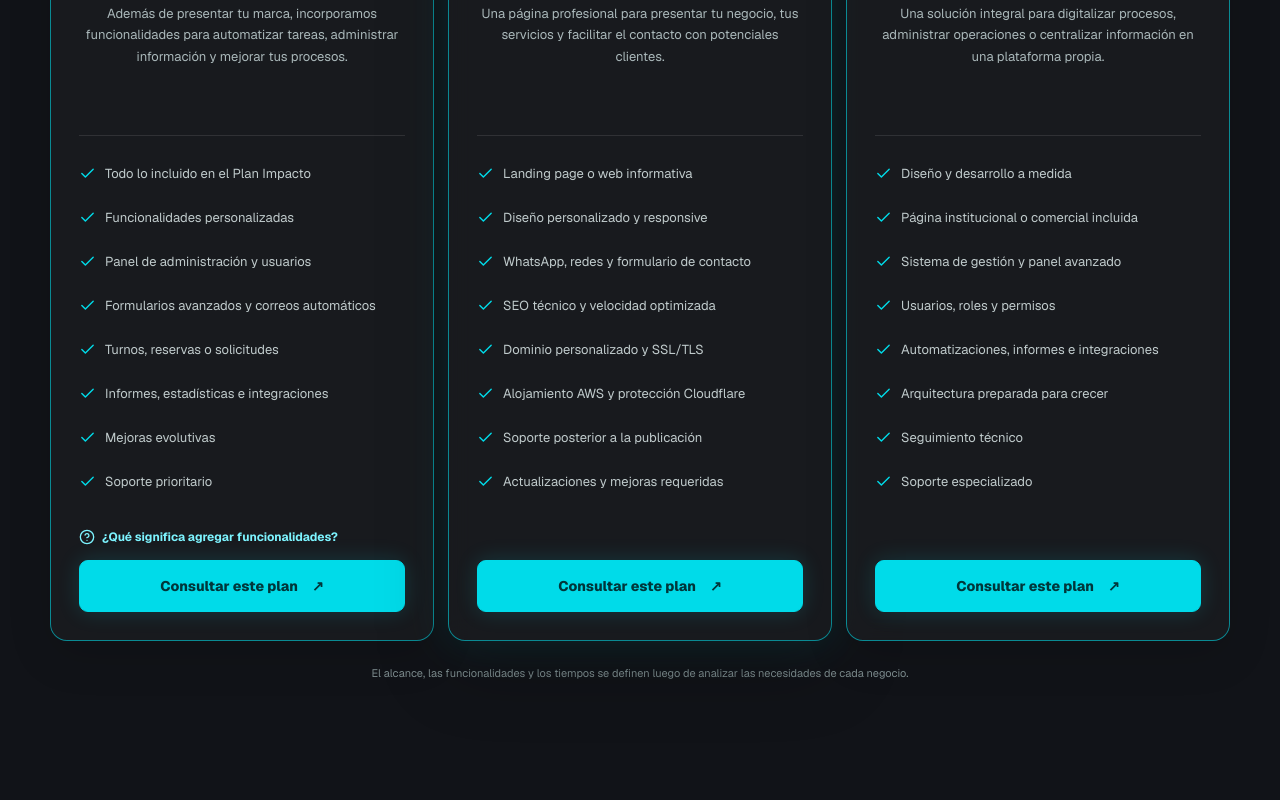
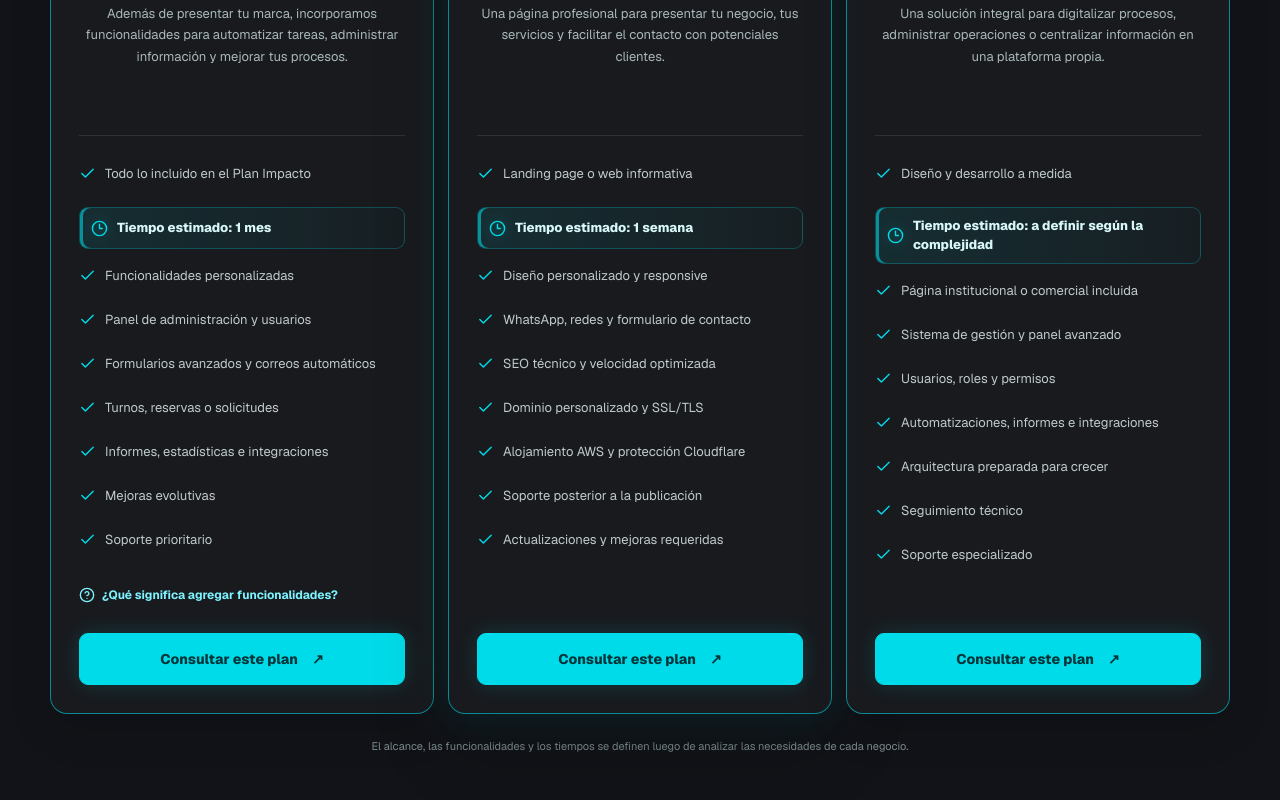
Before and after one commit to hberrino/hbdigitalstudio, a Next.js app: page / in a window 1280 px wide. Shown: the part 7080-7880 px from the top of the page. Built offline with nearby package versions, Linux system fonts and the light colour scheme.

Commit message:
Destaca los tiempos estimados de los planes

```diff
--- a/app/components/PlanCard.jsx
+++ b/app/components/PlanCard.jsx
@@ -1,4 +1,4 @@
-import { Check, CircleHelp } from "lucide-react";
+import { Check, CircleHelp, Clock3 } from "lucide-react";
 
 const WHATSAPP_NUMBER = "542494373738";
 
@@ -13,7 +13,11 @@ export default function PlanCard({ plan, onInfo }) {
         <p className="plan-card__eyebrow">{plan.eyebrow}</p>
         <p className="plan-card__description">{plan.description}</p>
       </div>
-      <ul>{plan.features.map((feature) => <li key={feature}><Check size={17} />{feature}</li>)}</ul>
+      <ul>{plan.features.map((feature) => {
+        const isTimeline = feature.startsWith("Tiempo estimado:");
+        const FeatureIcon = isTimeline ? Clock3 : Check;
+        return <li className={isTimeline ? "plan-card__timeline" : undefined} key={feature}><FeatureIcon size={17} />{feature}</li>;
+      })}</ul>
       <div className="plan-card__info-row">
         {plan.hasModal && <button type="button" className="plan-card__info" onClick={onInfo}><CircleHelp size={16} /> ¿Qué significa agregar funcionalidades?</button>}
       </div>
--- a/app/data/plans.js
+++ b/app/data/plans.js
@@ -4,7 +4,7 @@ export const plans = [
     name: "Plan Function",
     eyebrow: "Una web que también trabaja por tu negocio",
     description: "Además de presentar tu marca, incorporamos funcionalidades para automatizar tareas, administrar información y mejorar tus procesos.",
-    features: ["Todo lo incluido en el Plan Impacto", "Funcionalidades personalizadas", "Panel de administración y usuarios", "Formularios avanzados y correos automáticos", "Turnos, reservas o solicitudes", "Informes, estadísticas e integraciones", "Mejoras evolutivas", "Soporte prioritario"],
+    features: ["Todo lo incluido en el Plan Impacto", "Tiempo estimado: 1 mes", "Funcionalidades personalizadas", "Panel de administración y usuarios", "Formularios avanzados y correos automáticos", "Turnos, reservas o solicitudes", "Informes, estadísticas e integraciones", "Mejoras evolutivas", "Soporte prioritario"],
     message: "Hola, quiero consultar sobre el Plan Function.",
     hasModal: true,
   },
@@ -14,7 +14,7 @@ export const plans = [
     badge: "Recomendado para comenzar",
     eyebrow: "Para empezar a destacar en internet",
     description: "Una página profesional para presentar tu negocio, tus servicios y facilitar el contacto con potenciales clientes.",
-    features: ["Landing page o web informativa", "Diseño personalizado y responsive", "WhatsApp, redes y formulario de contacto", "SEO técnico y velocidad optimizada", "Dominio personalizado y SSL/TLS", "Alojamiento AWS y protección Cloudflare", "Soporte posterior a la publicación", "Actualizaciones y mejoras requeridas"],
+    features: ["Landing page o web informativa", "Tiempo estimado: 1 semana", "Diseño personalizado y responsive", "WhatsApp, redes y formulario de contacto", "SEO técnico y velocidad optimizada", "Dominio personalizado y SSL/TLS", "Alojamiento AWS y protección Cloudflare", "Soporte posterior a la publicación", "Actualizaciones y mejoras requeridas"],
     message: "Hola, quiero consultar sobre el Plan Impacto.",
   },
   {
@@ -22,7 +22,7 @@ export const plans = [
     name: "Plan System",
     eyebrow: "Un sistema completo desarrollado a medida",
     description: "Una solución integral para digitalizar procesos, administrar operaciones o centralizar información en una plataforma propia.",
-    features: ["Diseño y desarrollo a medida", "Página institucional o comercial incluida", "Sistema de gestión y panel avanzado", "Usuarios, roles y permisos", "Automatizaciones, informes e integraciones", "Arquitectura preparada para crecer", "Seguimiento técnico", "Soporte especializado"],
+    features: ["Diseño y desarrollo a medida", "Tiempo estimado: a definir según la complejidad", "Página institucional o comercial incluida", "Sistema de gestión y panel avanzado", "Usuarios, roles y permisos", "Automatizaciones, informes e integraciones", "Arquitectura preparada para crecer", "Seguimiento técnico", "Soporte especializado"],
     message: "Hola, quiero consultar sobre el Plan System.",
   },
 ];
--- a/app/globals.css
+++ b/app/globals.css
@@ -230,6 +230,8 @@ button { font: inherit; }
 .plan-card ul { display: grid; gap: 6px; padding: 24px 0 0; margin: 0; list-style: none; }
 .plan-card li { display: flex; gap: 9px; align-items: flex-start; min-height: 38px; padding: 5px 0; color: #c0cbcc; font-size: 13px; line-height: 1.4; }
 .plan-card li svg { flex: 0 0 auto; color: var(--mint); }
+.plan-card li.plan-card__timeline { align-items: center; min-height: 42px; margin: 3px 0 7px; padding: 9px 11px; border: 1px solid rgba(0,219,233,.24); border-radius: 9px; background: linear-gradient(90deg, rgba(0,219,233,.1), rgba(0,219,233,.025)); color: #d8f7f8; font-weight: 720; box-shadow: inset 3px 0 0 rgba(0,219,233,.58); }
+.plan-card li.plan-card__timeline svg { filter: drop-shadow(0 0 7px rgba(0,219,233,.35)); }
 .plan-card__info-row { display: flex; align-items: center; min-height: 46px; margin-top: 8px; }
 .plan-card__info { display: flex; align-items: center; gap: 7px; padding: 0; border: 0; background: transparent; color: var(--mint-dark); font-size: 12px; font-weight: 680; text-align: left; cursor: pointer; }
 .button--plan { width: 100%; margin-top: auto; border: 1px solid var(--line); background: transparent; color: var(--ink); }
@@ -415,6 +417,7 @@ button { font: inherit; }
   .plan-card ul { gap: 3px; padding-top: 18px; }
   .plan-card li { min-height: 0; padding: 4px 0; font-size: 12px; line-height: 1.35; }
   .plan-card li svg { width: 15px; height: 15px; }
+  .plan-card li.plan-card__timeline { min-height: 38px; margin-block: 3px 6px; padding: 8px 10px; }
   .plan-card__info-row { min-height: 39px; margin-top: 7px; }
   .plan-card__info { font-size: 11px; }
   .button--plan { min-height: 48px; margin-top: 12px; font-size: 13px; }
```
